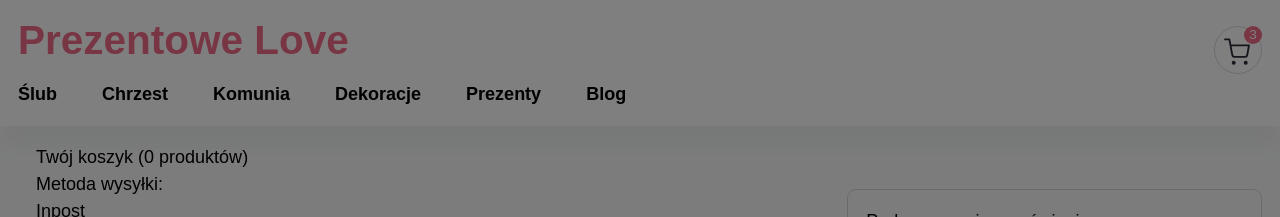
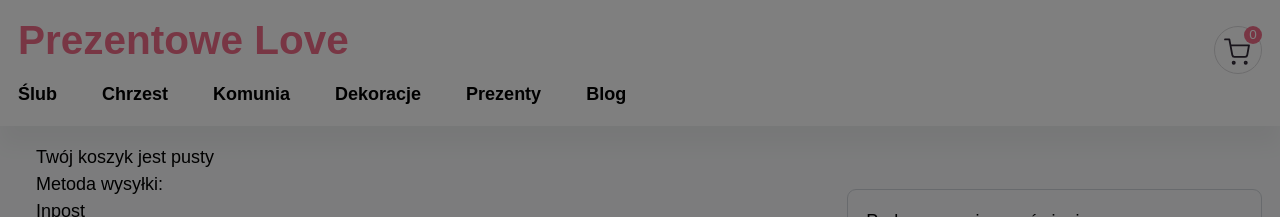
Before and after one commit to KrzysztofHum/prezentowe-emocje, a Next.js app: page /cart in a window 1280 px wide. Shown: the top 217 px of the page. Built offline with nearby package versions, Linux system fonts and the light colour scheme.

Commit message:
add zustand and create cart store

```diff
--- a/package.json
+++ b/package.json
@@ -17,7 +17,8 @@
     "next": "14.2.15",
     "oauth-1.0a": "^2.2.6",
     "react": "^18",
-    "react-dom": "^18"
+    "react-dom": "^18",
+    "zustand": "^5.0.3"
   },
   "devDependencies": {
     "@types/js-cookie": "^3.0.6",
--- a/src/app/blog/[slug]/page.tsx
+++ b/src/app/blog/[slug]/page.tsx
@@ -1,5 +1,5 @@
 import { fetchBlogPostBySlug, getBlogPosts } from "@/utils/fetchBlog";
-import { BlogPost } from "@/app/types/types";
+import { BlogPost } from "@/types/types";
 import Image from "next/image";
 import NextHead from "next/head";
 
@@ -58,7 +58,7 @@ const PostContent: React.FC<PostContentProps> = ({ description }) => {
 };
 
 export default async function BlogPage({ params }: BlogPageProps) {
-  const post = await fetchBlogPostBySlug(params.slug);;
+  const post = await fetchBlogPostBySlug(params.slug);
   if (!post) {
     return (
       <div className="flex justify-center items-center h-screen">
--- a/src/app/cart/page.tsx
+++ b/src/app/cart/page.tsx
@@ -1,17 +1,26 @@
 "use client";
+import useCartStore from "@/store/cartStore";
 import Image from "next/image";
-import { useEffect, useState } from "react";
-
-interface Product {
-  id: number;
-  image: string;
-  name: string;
-  price: number;
-  quantity: number;
-}
+import { useState } from "react";
 
 const Cart: React.FC = () => {
-  const [products, setProducts] = useState<Product[]>([]);
+  const { cart, clearCart } = useCartStore();
+  const changeQuantity = useCartStore((state) => state.changeQuantity);
+  const updateQuantity = useCartStore((state) => state.updateQuantity);
+  const removeFromCart = useCartStore((state) => state.removeFromCart);
+
+  const handleQuantityChange = (productId: number, action: "up" | "down") => {
+    changeQuantity(productId, action);
+  };
+  const handleInputChangeQty = (
+    e: React.ChangeEvent<HTMLInputElement>,
+    productId: number
+  ) => {
+    const newQuantity = parseInt(e.target.value, 10);
+    if (newQuantity >= 1) {
+      updateQuantity(productId, newQuantity);
+    }
+  };
 
   const [agreeTerms, setAgreeTerms] = useState(false);
   const [subscribeEmail, setSubscribeEmail] = useState(false);
@@ -29,66 +38,11 @@ const Cart: React.FC = () => {
     paymentMethod: "card",
   });
 
-  useEffect(() => {
-    const savedProducts = localStorage.getItem("cart");
-    if (savedProducts) {
-      setProducts(JSON.parse(savedProducts));
-    }
-  }, []);
-
-  useEffect(() => {
-    localStorage.setItem("products", JSON.stringify(products));
-  }, [products]);
-
   const handleInputChange = (e: React.ChangeEvent<HTMLInputElement>) => {
     setFormData({ ...formData, [e.target.name]: e.target.value });
   };
 
-  const handleRemove = (id: number) => {
-    setProducts((prevProducts) => {
-      const updatedProducts = prevProducts.filter(
-        (product) => product.id !== id
-      );
-      localStorage.setItem("cart", JSON.stringify(updatedProducts));
-      return updatedProducts;
-    });
-  };
-
-  const handleQuantityChange = (productId: number, action: "up" | "down") => {
-    setProducts((prevProducts) =>
-      prevProducts.map((product) =>
-        product.id === productId
-          ? {
-              ...product,
-              quantity:
-                action === "up"
-                  ? product.quantity + 1
-                  : product.quantity > 1
-                  ? product.quantity - 1
-                  : product.quantity,
-            }
-          : product
-      )
-    );
-  };
-  const handleInputChangeQty = (
-    e: React.ChangeEvent<HTMLInputElement>,
-    productId: number
-  ) => {
-    const newQuantity = parseInt(e.target.value, 10);
-
-    if (newQuantity >= 1) {
-      setProducts((prevProducts) =>
-        prevProducts.map((product) =>
-          product.id === productId
-            ? { ...product, quantity: newQuantity }
-            : product
-        )
-      );
-    }
-  };
-
-  const totalPrice = products.reduce(
+  const totalPrice = cart.reduce(
     (total, product) => total + product.price * product.quantity,
     0
   );
@@ -100,7 +54,6 @@ const Cart: React.FC = () => {
     const secondLastDigit = Math.floor((count % 100) / 10);
 
     if (secondLastDigit === 1) {
-      // Przypadki 11-14
       return "produktów";
     } else if (lastDigit === 1) {
       return "produkt";
@@ -118,14 +71,11 @@ const Cart: React.FC = () => {
     }
 
     const cartData = {
-      products,
+      cart,
       customer: formData,
       subscribeEmail,
       subscribePhone,
-      totalPrice: products.reduce(
-        (total, product) => total + product.price * product.quantity,
-        0
-      ),
+      totalPrice,
       shippingCost: 13.99,
     };
 
@@ -142,6 +92,7 @@ const Cart: React.FC = () => {
       );
 
       if (response.ok) {
+        clearCart();
         const { payment_url } = await response.json();
         window.location.href = payment_url;
       } else {
@@ -153,44 +104,19 @@ const Cart: React.FC = () => {
     }
   };
 
-  // const handleCheckout = async () => {
-  //   try {
-  //     // Zbieranie danych koszyka
-  //     const cartData = "data";
-
-  //     // Wysłanie danych koszyka do WordPressa
-  //     const response = await fetch(
-  //       "https://twoja-strona.pl/wp-json/custom/v1/save-cart",
-  //       {
-  //         method: "POST",
-  //         body: JSON.stringify(cartData),
-  //         headers: {
-  //           "Content-Type": "application/json",
-  //         },
-  //       }
-  //     );
-
-  //     if (response.ok) {
-  //       const { payment_url } = await response.json();
-  //       window.location.href = payment_url;
-  //     } else {
-  //       alert("Wystąpił błąd przy zapisie koszyka");
-  //     }
-  //   } catch (error) {
-  //     console.error(error);
-  //     alert("Wystąpił błąd przy zapisie koszyka");
-  //   }
-  // };
-
   return (
     <div className="max-w-1400 m-auto p-4">
-      <h1 className="textH px-4">
-        Twój koszyk ({products.length} {getProductLabel(products.length)})
-      </h1>
+      {cart.length === 0 ? (
+        <h1 className="textH px-4">Twój koszyk jest pusty</h1>
+      ) : (
+        <h1 className="textH px-4">
+          Twój koszyk ({cart.length} {getProductLabel(cart.length)})
+        </h1>
+      )}
       <div className="md:flex">
         <div className="px-4 md:basis-2/3">
           <div>
-            {products.map((product) => (
+            {cart.map((product) => (
               <div
                 key={product.id}
                 className="border border-gray-300 rounded-lg p-4 my-4"
@@ -210,7 +136,7 @@ const Cart: React.FC = () => {
                     </p>
                   </div>
                   <button
-                    onClick={() => handleRemove(product.id)}
+                    onClick={() => removeFromCart(product.id)}
                     className="ml-auto"
                   >
                     Usuń
--- a/src/app/kategoria/[slug]/page.tsx
+++ b/src/app/kategoria/[slug]/page.tsx
@@ -1,4 +1,4 @@
-import { Category, Product } from "@/app/types/types";
+import { Category, Product } from "@/types/types";
 import {
   fetchCategories,
   fetchCategory,
--- a/src/app/products/[slug]/page.tsx
+++ b/src/app/products/[slug]/page.tsx
@@ -1,6 +1,6 @@
 import Image from "next/image";
 import { fetchProductBySlug, getProducts } from "@/utils/productswp";
-import { Product } from "@/app/types/types";
+import { Product } from "@/types/types";
 import ProductSummary from "@/components/ProductSummary";
 import StepProcess from "@/components/StepProcess";
 import ProductCollection from "@/components/ProductCollection";
--- a/src/app/utils/createSlug.tsx
+++ /dev/null
@@ -1,7 +0,0 @@
-export function createSlug(title: string) {
-  return title
-    .toLowerCase() // Zamiana na małe litery
-    .replace(/[^a-z0-9\s]/g, "") // Usunięcie znaków specjalnych
-    .replace(/\s+/g, "-") // Zamiana spacji na myślniki
-    .trim(); // Usunięcie zbędnych spacji na początku i końcu
-}
--- a/src/app/utils/db.js
+++ /dev/null
@@ -1,5 +0,0 @@
-export const fetchData = async () => [
-  { id: "1", title: "Post One", score: 95 },
-  { id: "2", title: "Post Two", score: 87 },
-  { id: "3", title: "Post Three", score: 78 },
-];
--- a/src/components/Navbar.tsx
+++ b/src/components/Navbar.tsx
@@ -2,10 +2,11 @@
 import { useState } from "react";
 import Link from "next/link";
 import Image from "next/image";
+import useCartStore from "@/store/cartStore";
 
 const Navbar = () => {
   const [isOpen, setIsOpen] = useState(false);
-
+  const { cart } = useCartStore();
   const toggleMenu = () => {
     setIsOpen(!isOpen);
   };
@@ -94,7 +95,7 @@ const Navbar = () => {
             </svg>
             {/* item counter */}
             <span className="absolute top-0 right-0 bg-primary text-white text-xs rounded-full w-4 h-4 flex items-center justify-center">
-              3
+              {cart.length}
             </span>
           </Link>
         </div>
--- a/src/components/ProductSummary.tsx
+++ b/src/components/ProductSummary.tsx
@@ -1,6 +1,6 @@
 "use client";
 
-import useCart from "@/hooks/useCart";
+import useCartStore from "@/store/cartStore";
 import { useRouter } from "next/navigation";
 import React, { useState } from "react";
 
@@ -12,7 +12,7 @@ interface Product {
     width: string;
     height: string;
   };
-  price: string;
+  price: number;
   image: string;
 }
 
@@ -20,9 +20,9 @@ const ProductSummary = (product: Product) => {
   const router = useRouter();
   const [isInCart, setIsInCart] = useState(false);
   const { id, name, dimensions, price, image } = product;
-  const { addToCart } = useCart();
   const [quantity, setQuantity] = useState<number>(1);
   const newProduct = { id, name, price, image, quantity };
+  const addToCart = useCartStore((state) => state.addToCart);
 
   const handleQuantityChange = (newQuantity: number) => {
     if (newQuantity >= 1) {
--- /dev/null
+++ b/src/store/cartStore.ts
@@ -0,0 +1,84 @@
+// stores/cartStore.ts
+import { create } from "zustand";
+import { persist } from "zustand/middleware";
+
+interface Product {
+  id: number;
+  name: string;
+  price: number;
+  image: string;
+  quantity: number;
+}
+
+interface CartState {
+  cart: Product[];
+  addToCart: (product: Product) => void;
+  removeFromCart: (productId: number) => void;
+  clearCart: () => void;
+  updateQuantity: (productId: number, newQuantity: number) => void;
+  changeQuantity: (productId: number, action: "up" | "down") => void;
+}
+
+const useCartStore = create<CartState>()(
+  persist(
+    (set, get) => ({
+      cart: [],
+      addToCart: (product: Product) => {
+        const currentCart = get().cart;
+        const existingProduct = currentCart.find(
+          (item) => item.id === product.id
+        );
+        if (existingProduct) {
+          set((state) => ({
+            cart: state.cart.map((item) =>
+              item.id === product.id
+                ? { ...item, quantity: item.quantity + (product.quantity || 1) }
+                : item
+            ),
+          }));
+        } else {
+          set((state) => ({
+            cart: [
+              ...state.cart,
+              { ...product, quantity: product.quantity || 1 },
+            ],
+          }));
+        }
+      },
+      removeFromCart: (productId: number) =>
+        set((state) => ({
+          cart: state.cart.filter((item) => item.id !== productId),
+        })),
+      clearCart: () => set({ cart: [] }),
+      updateQuantity: (productId: number, newQuantity: number) =>
+        set((state) => ({
+          cart: state.cart.map((product) =>
+            product.id === productId
+              ? { ...product, quantity: newQuantity }
+              : product
+          ),
+        })),
+      changeQuantity: (productId: number, action: "up" | "down") =>
+        set((state) => ({
+          cart: state.cart.map((product) =>
+            product.id === productId
+              ? {
+                  ...product,
+                  quantity:
+                    action === "up"
+                      ? product.quantity + 1
+                      : product.quantity > 1
+                      ? product.quantity - 1
+                      : product.quantity,
+                }
+              : product
+          ),
+        })),
+    }),
+    {
+      name: "cart-storage",
+    }
+  )
+);
+
+export default useCartStore;
```
Also changed, not shown: src/types/types.d.ts (renamed from src/app/types/types.d.ts), 1 other file (tests, documents, lock files or other folders).
